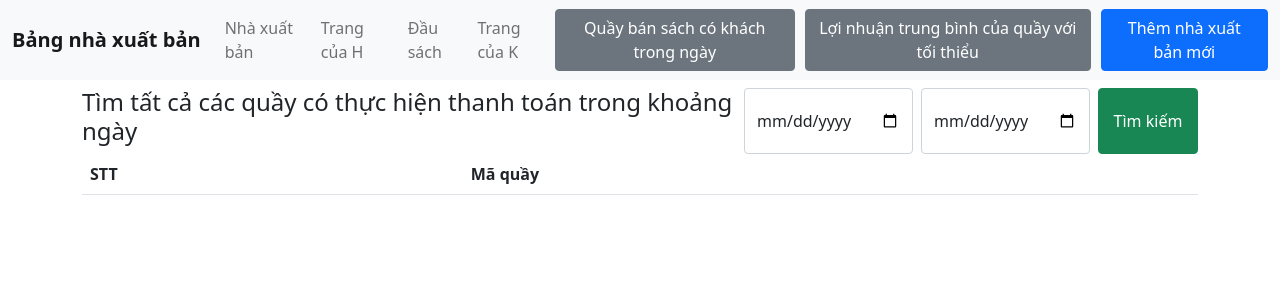
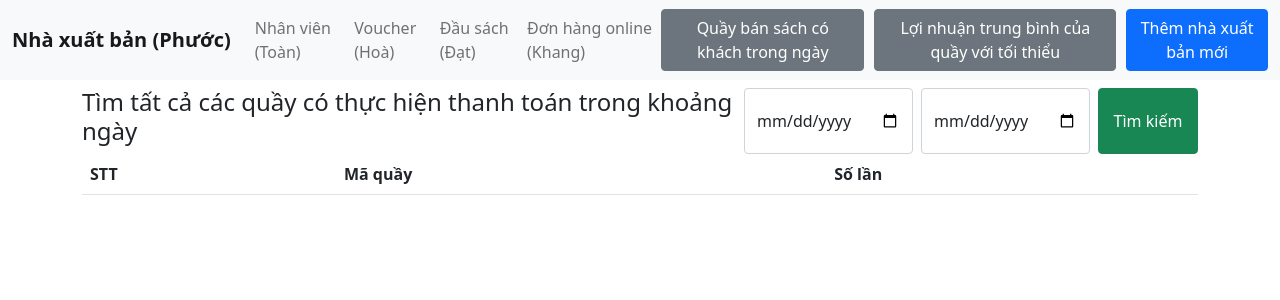
Before and after one commit to thanhdat-dev-js/hcsdl, a PHP site: page /phuoc_get_data_1.php in a window 1280 px wide. Shown: the top 300 px of the page. Run offline with PHP 8.4, Linux system fonts and the light colour scheme; lists and menus that the app fills with data are empty.

Commit message:
fix feature

```diff
--- a/UI/P_includes/header.php
+++ b/UI/P_includes/header.php
@@ -12,16 +12,16 @@
 <body>
     <nav class="navbar navbar-expand-lg navbar-light bg-light">
         <div class="container-fluid">
-            <a class="navbar-brand" href="nha_xuat_ban.php" style="font-weight: 700;">Bảng nhà xuất bản</a>
+            <a class="navbar-brand" href="nha_xuat_ban.php" style="font-weight: 700;">Nhà xuất bản (Phước)</a>
             <button class="navbar-toggler" type="button" data-bs-toggle="collapse" data-bs-target="#navbarSupportedContent" aria-controls="navbarSupportedContent" aria-expanded="false" aria-label="Toggle navigation">
                 <span class="navbar-toggler-icon"></span>
             </button>
             <div class="collapse navbar-collapse" id="navbarSupportedContent">
                 <ul class="navbar-nav me-auto mb-2 mb-lg-0">
-                    <li class="nav-item"> <a class="nav-link" href="nha_xuat_ban.php">Nhà xuất bản</a> </li>
-                    <li class="nav-item"> <a class="nav-link" href="#">Trang của H</a> </li>
-                    <li class="nav-item"> <a class="nav-link" href="dau_sach.php">Đầu sách</a> </li>
-                    <li class="nav-item"> <a class="nav-link" href="#">Trang của K</a>
+                    <li class="nav-item"> <a class="nav-link" href="nha_xuat_ban.php">Nhân viên (Toàn) </a> </li>
+                    <li class="nav-item"> <a class="nav-link" href="#">Voucher (Hoà)</a> </li>
+                    <li class="nav-item"> <a class="nav-link" href="dau_sach.php">Đầu sách (Đạt)</a> </li>
+                    <li class="nav-item"> <a class="nav-link" href="#">Đơn hàng online (Khang)</a>
                     </li>
                 </ul>
                 <ul class="navbar-nav ml-auto mb-2 mb-lg-0">
--- a/UI/phuoc_get_data_1.php
+++ b/UI/phuoc_get_data_1.php
@@ -15,6 +15,7 @@ if (isset($_POST["btn_search"])) {
             $data_quay .= '<tr>
           <td scope="col">' . $col . '</td>
           <td scope="col">' . $row["ma_quay"] . '</td>
+          <td scope="col">' . $row["COUNT(ma_quay)"] . '</td>
         </tr>';
             $col++;
         }
@@ -43,6 +44,7 @@ require_once "./P_includes/header.php";
             <tr>
                 <th scope="col">STT</th>
                 <th scope="col">Mã quầy</th>
+                <th scope="col">Số lần</th>
             </tr>
         </thead>
         <tbody>
--- a/sql/code/phuoc.sql
+++ b/sql/code/phuoc.sql
@@ -102,7 +102,7 @@ BEGIN
     SIGNAL SQLSTATE '45000' SET MESSAGE_TEXT = "Invalid Date Range";
     END IF;
     SELECT
-        thu_ngan.ma_quay
+        thu_ngan.ma_quay, COUNT(ma_quay)
     FROM
         thu_ngan,
         don_hang
@@ -113,7 +113,7 @@ BEGIN
     GROUP BY
         thu_ngan.ma_quay
     ORDER BY
-        thu_ngan.ma_quay;
+        COUNT(ma_quay);
 END $$
 DELIMITER ;
 
```
